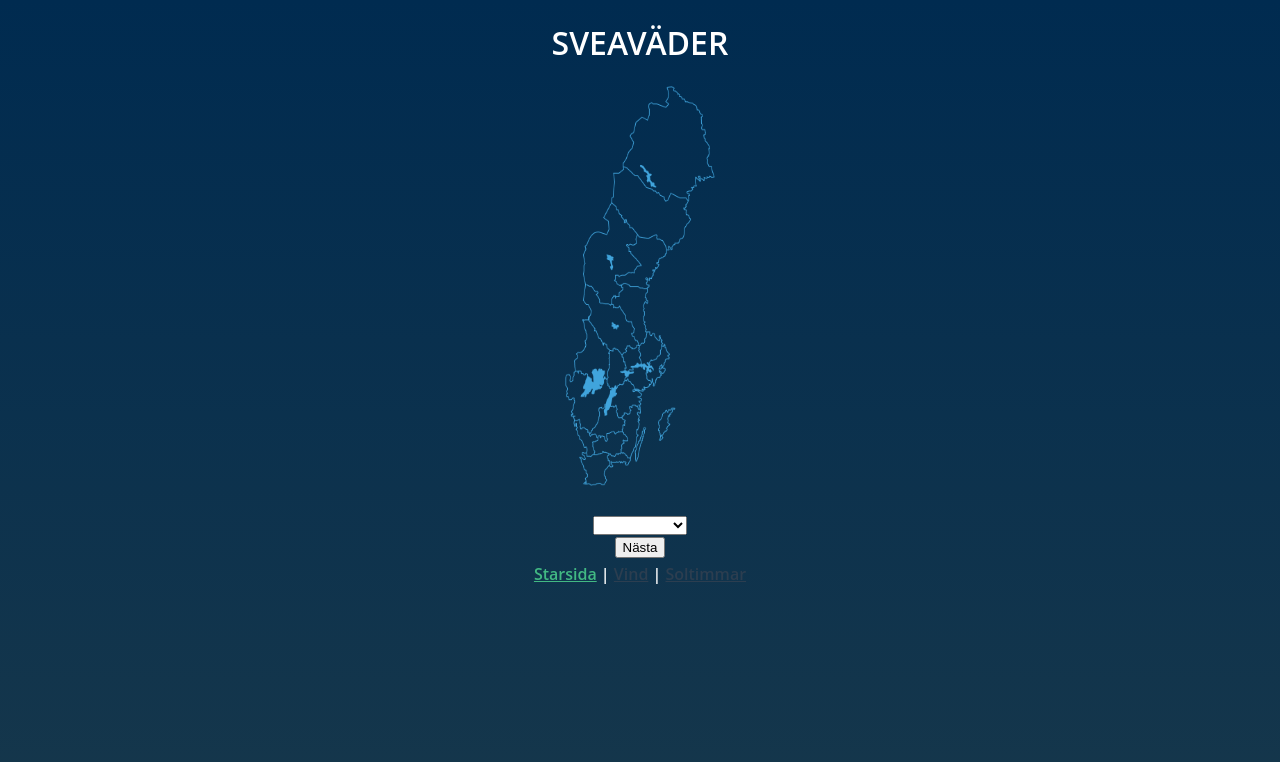
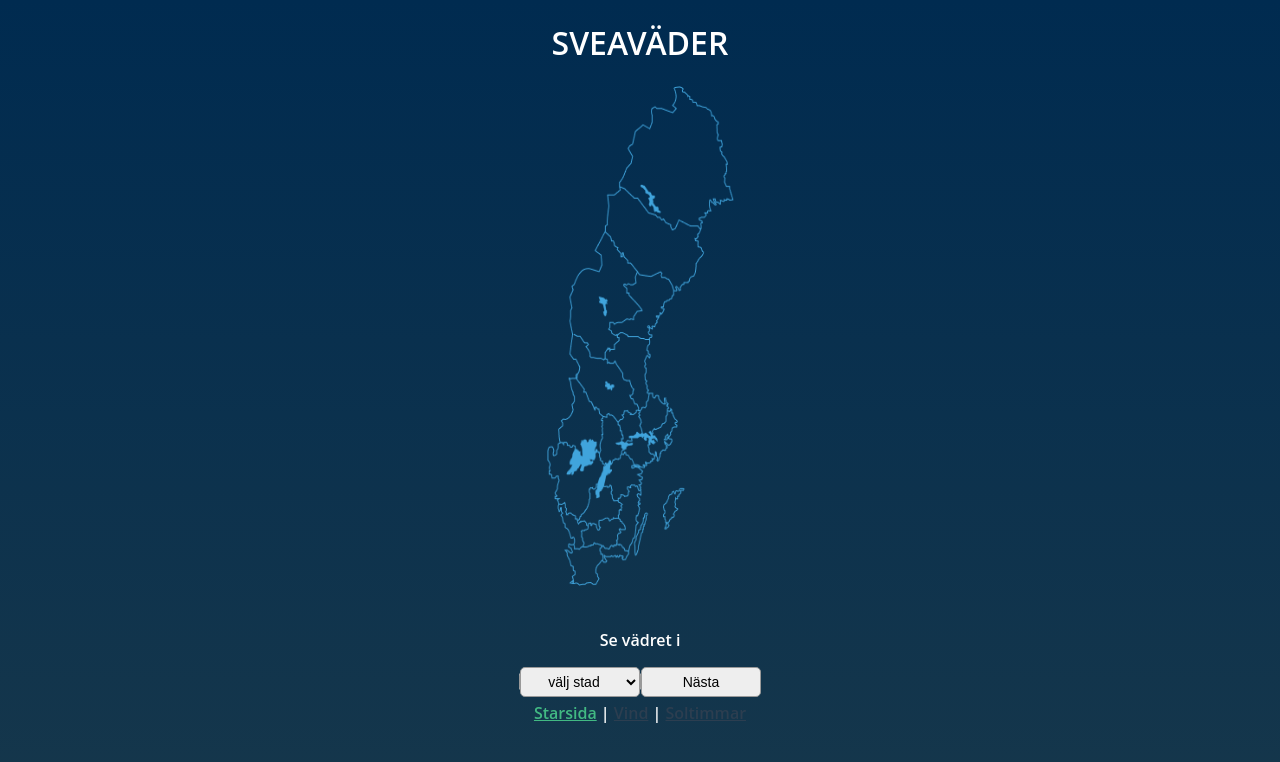
Before and after one commit to henrikbuller/team8s_smhi, a Vue app: page / in a window 1280 px wide. Shown: the top 762 px of the page. Built offline with nearby package versions, Linux system fonts and the light colour scheme.

Commit message:
styled buttons on startpage

```diff
--- a/src/components/MenuComponent.vue
+++ b/src/components/MenuComponent.vue
@@ -1,6 +1,6 @@
 <template>
     <div>
-        <select v-model="selected">
+        <select class="box" v-model="selected">
             <option v-for="city in cities" :value="city" :key="city.name">{{ city.name }}</option>
         </select>
         <!-- <h1>{{ selected.name }}</h1> -->
@@ -16,7 +16,7 @@ export default {
     data() {
         return {
             cities: CityList,
-            selected: {},
+            selected: CityList[0],
         }
     },
     watch: {
--- a/src/lib/CityList.js
+++ b/src/lib/CityList.js
@@ -1,4 +1,5 @@
 const CityList = [
+    { name: "välj stad", lng: 0.0, lat: 0.0 },
     { name: "Göteborg", lng: 16.158, lat: 58.5812 },
     { name: "Helsingborg", lng: 12.68, lat: 56.04 },
     { name: "Jönköping", lng: 14.17, lat: 57.78 },
--- a/src/views/Home.vue
+++ b/src/views/Home.vue
@@ -1,9 +1,10 @@
 <template>
     <h1>SVEAVÄDER</h1>
-    <img src="../assets/swedenMap.png" height="400" width="150" alt="sweden map" /><br /><br />
+    <img src="../assets/swedenMap.png" height="500" width="187" alt="sweden map" /><br /><br />
     <div class="home">
-        <menu-component />
-        <button type="button" @click="$router.push('sun')">Nästa</button>
+        <p>Se vädret i</p>
+        <menu-component class="box" />
+        <button class="box" type="button" @click="$router.push('sun')">Nästa</button>
         <!-- <h1>{{ $store.state.city.name }}</h1> -->
     </div>
     <!-- <div>
@@ -78,4 +79,14 @@ body {
     background-image: linear-gradient(#002b50, #16374b);
     min-height: 100vh;
 }
+.box {
+    width: 120px;
+    height: 30px;
+    border: 1px solid #999;
+    font-size: 14px;
+    background-color: #eee;
+    border-radius: 5px;
+    text-align: center;
+    display: inline;
+}
 </style>
```
